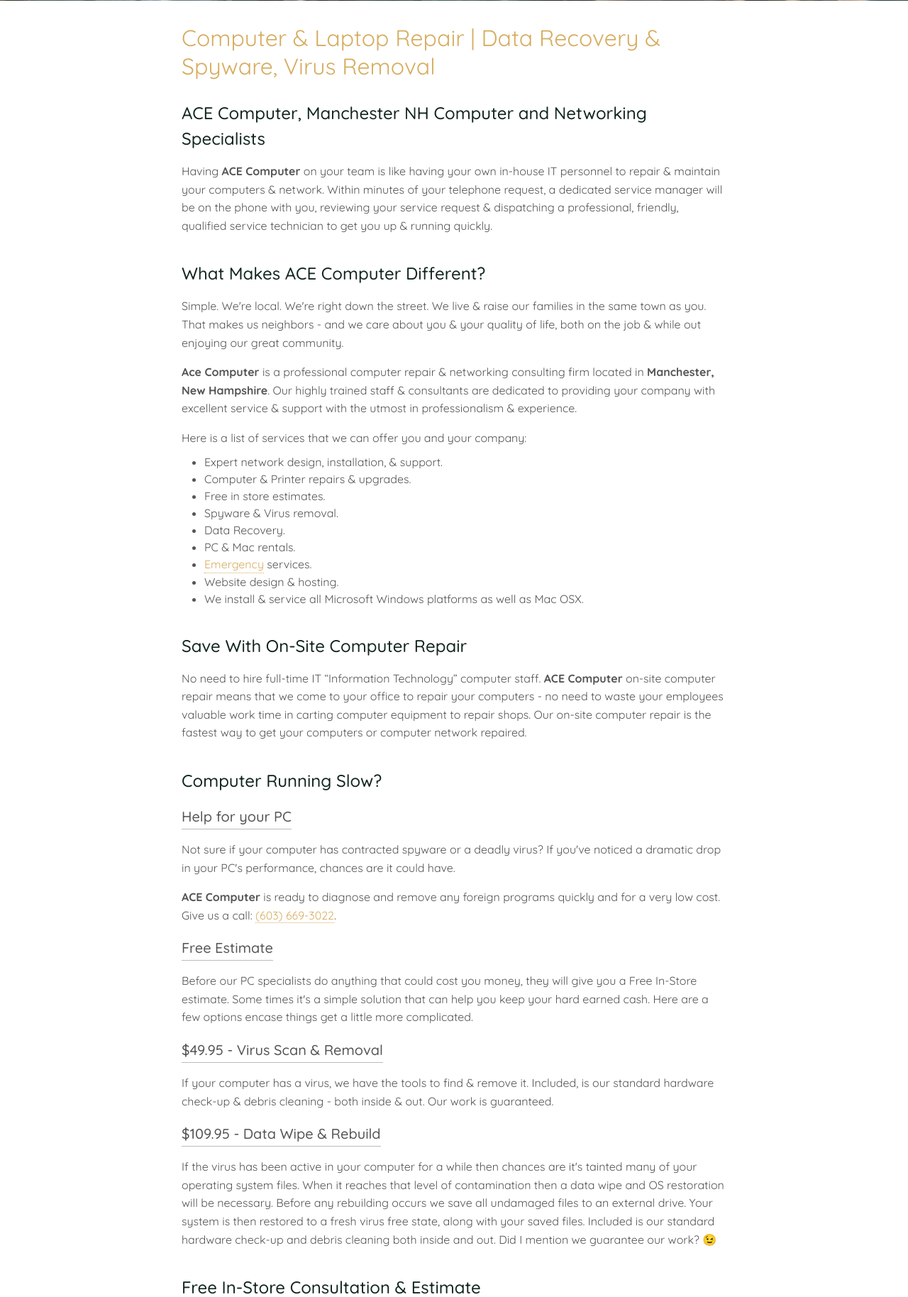
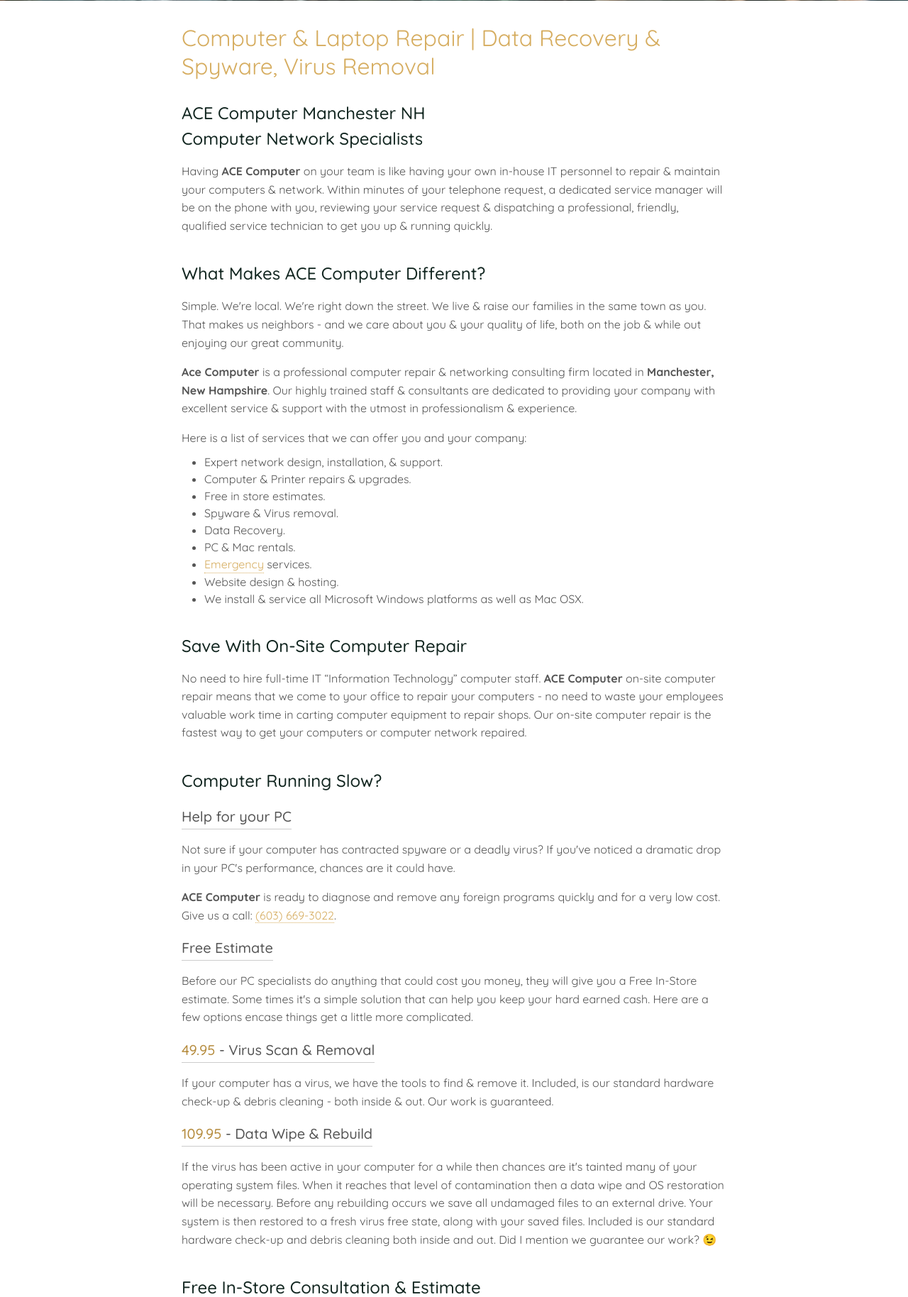
Before and after one commit to sjbeli/sjbeli.github.io, a PHP site: page / in a window 1280 px wide. Shown: the part 554-2382 px from the top of the page at 71% size. Run offline with PHP 8.4, Linux system fonts and the light colour scheme.

Commit message:
few more css tweaks

```diff
--- a/ace-comp/css/styles.css
+++ b/ace-comp/css/styles.css
@@ -10,7 +10,7 @@
   --black: black;
   --black2: #122620;
   --black3: #555;
-  --light-gray: #bbb;
+  --light-gray: #ccc;
   --gold: #B68D40;
   --gold2: #D6AD60;
   --cream: #F4EBD0;
@@ -159,6 +159,9 @@
 a:focus {
   color: var(--gold);
   border-bottom: none;
+}
+.gold-highlight {
+  color: var(--gold);
 }
 
 /* MAIN SECTION ITEMS */
--- a/ace-comp/index.html
+++ b/ace-comp/index.html
@@ -49,7 +49,8 @@
   <section class="main">
     <h1 id="repair">Computer &amp; Laptop Repair | Data Recovery & Spyware, Virus Removal</h1>
 
-    <h2>ACE Computer, Manchester NH Computer and Networking Specialists</h2>
+    <h2>ACE Computer Manchester NH<br />
+      Computer Network Specialists</h2>
     <p class="last">Having <strong>ACE Computer</strong> on your team is like having your own in-house IT personnel to repair &amp; maintain your computers &amp; network. Within minutes of your telephone request, a dedicated service manager will be on the phone with you, reviewing your service request &amp; dispatching a professional, friendly, qualified service technician to get you up &amp; running quickly.</p>
 
     <h2>What Makes ACE Computer Different?</h2>
@@ -80,25 +81,25 @@
     <h3>Free Estimate</h3>
     <p>Before our PC specialists do anything that could cost you money, they will give you a Free In-Store estimate. Some times it's a simple solution that can help you keep your hard earned cash. Here are a few options encase things get a little more complicated.</p>
 
-    <h3>$49.95 - Virus Scan &amp; Removal</h3>
+    <h3><span class="gold-highlight">49.95</span> - Virus Scan &amp; Removal</h3>
     <p>If your computer has a virus, we have the tools to find &amp; remove it. Included, is our standard hardware check-up &amp; debris cleaning - both inside &amp; out. Our work is guaranteed.</p>
 
-    <h3>$109.95 - Data Wipe &amp; Rebuild</h3>
+    <h3><span class="gold-highlight">109.95</span> - Data Wipe &amp; Rebuild</h3>
     <p class="last">If the virus has been active in your computer for a while then chances are it's tainted many of your operating system files. When it reaches that level of contamination then a data wipe and OS restoration will be necessary. Before any rebuilding occurs we save all undamaged files to an external drive. Your system is then restored to a fresh virus free state, along with your saved files. Included is our standard hardware check-up and debris cleaning both inside and out. Did I mention we guarantee our work? 😉</p>
 
     <h2>Free In-Store Consultation &amp; Estimate</h2>
     <p class="last">That's right. Your in-store consultation is free. Our technicians have an average of 10+ years of experience in the computer repair field, and can sort out your computer problems so that they're working as needed.</p>
 
     <h2 id="spyware" class="g-icon"><span class="material-symbols-outlined">bug_report</span>Computer Spyware Removal</h2>
-    <p>It is important to keep your computer data secure and safe. Having an up to date Virus Protection Software is one of the most important responsibilities of safe, trouble free computing. Without virus protection, viruses may destroy data, disclose data, replicate itself to friends, and render your computer unusable.</p>
+    <p>It is important to keep your computer data secure and safe. Having up to date Virus Protection Software is one of the most important responsibilities of safe, trouble free computing. Without virus protection, viruses can destroy data, disclose data, replicate itself to friends, and render your computer unusable.</p>
     <p>If you suspect your computer system is infected with a virus and you have virus protection software installed, it is recommended that you update that software and run a full system scan. If your system has a virus and you can't get rid of it, our technicians can remove it and restore any files needed to get your system up and running.</p>
-    <p class="last">We also sell and install the latest Virus Protection Software.</p>
+    <p class="last">We also sell &amp; install the latest Virus Protection Software.</p>
 
     <h2 id="data" class="g-icon"><span class="material-symbols-outlined">database</span>Data Recovery</h2>
-    <p>We offer advanced data recovery services and solutions, backed by customer service and support that's second to none. Our innovative tools and methods of data recovery services and solutions for failed and crashed hard drive and Server RAID recovery approaches are the most innovative.</p>
+    <p>We offer advanced data recovery services and solutions, backed by customer service &amp; support that's second to none. Our innovative tools and methods of data recovery services and solutions for failed and crashed hard drive and Server RAID recovery approaches are the most innovative.</p>
     <p>Technology professionals trust and rely on us to provide reliable solutions and expertise when it comes to their hard drive data recovery needs. Our recovery specialists and customer service staff will support and assist you with the entire recovery process.</p>
     <p>We have an in-depth understanding of most hard drive architecture, and a team of software engineers ready to develop custom solutions when needed for the most challenging recovery cases.</p>
-    <p class="last">If you have a failed, crashed, or malfunctioning hard disk drive or server RAID array, call our data recovery service processionals today for a free consultation and to learn how our free in store evaluation service can help you to quickly and completely salvage your lost data.</p>
+    <p class="last">If you have a failed, crashed, or malfunctioning hard disk drive or server RAID array, <a href="tel:603-669-3022">call our data recovery service professionals today</a> for a free consultation and to learn how our free in store evaluation service can help you to quickly &amp; completely salvage lost data.</p>
 
     <h2 id="networks" class="g-icon"><span class="material-symbols-outlined">hub</span>Computer Network Support Specialists</h2>
     <p>Our Networking and Maintenance Division can help you select from an array of new technologies and deploy them to your greatest advantage. Our technical expertise extends from complex IP data networks to advanced infrastructures incorporating wireless technologies, LAN technologies, and storage and content networks. Everything you need to seamlessly connect employees, partners and customers, increase productivity, improve network management and reduce expenses.</p>
```
